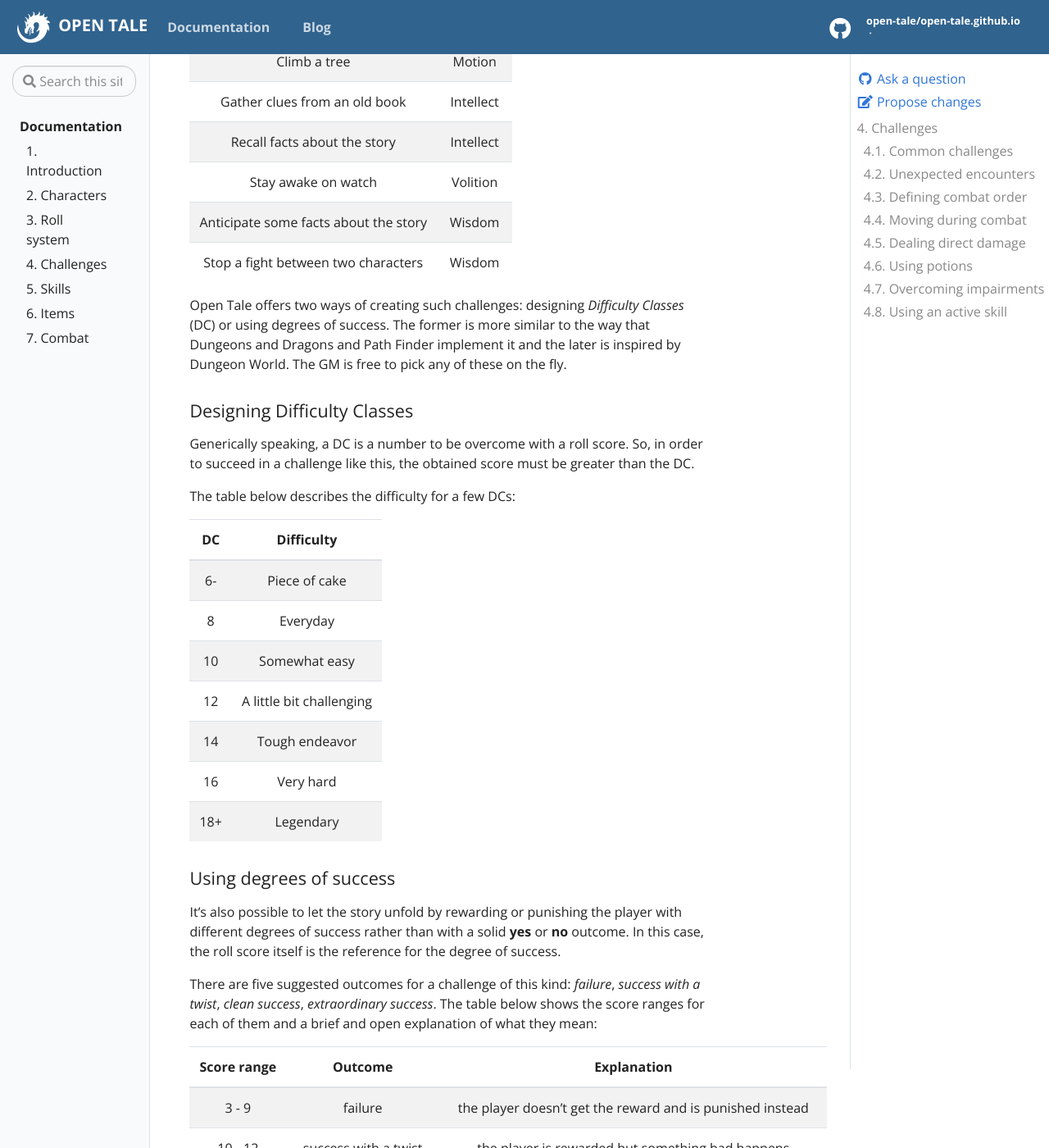
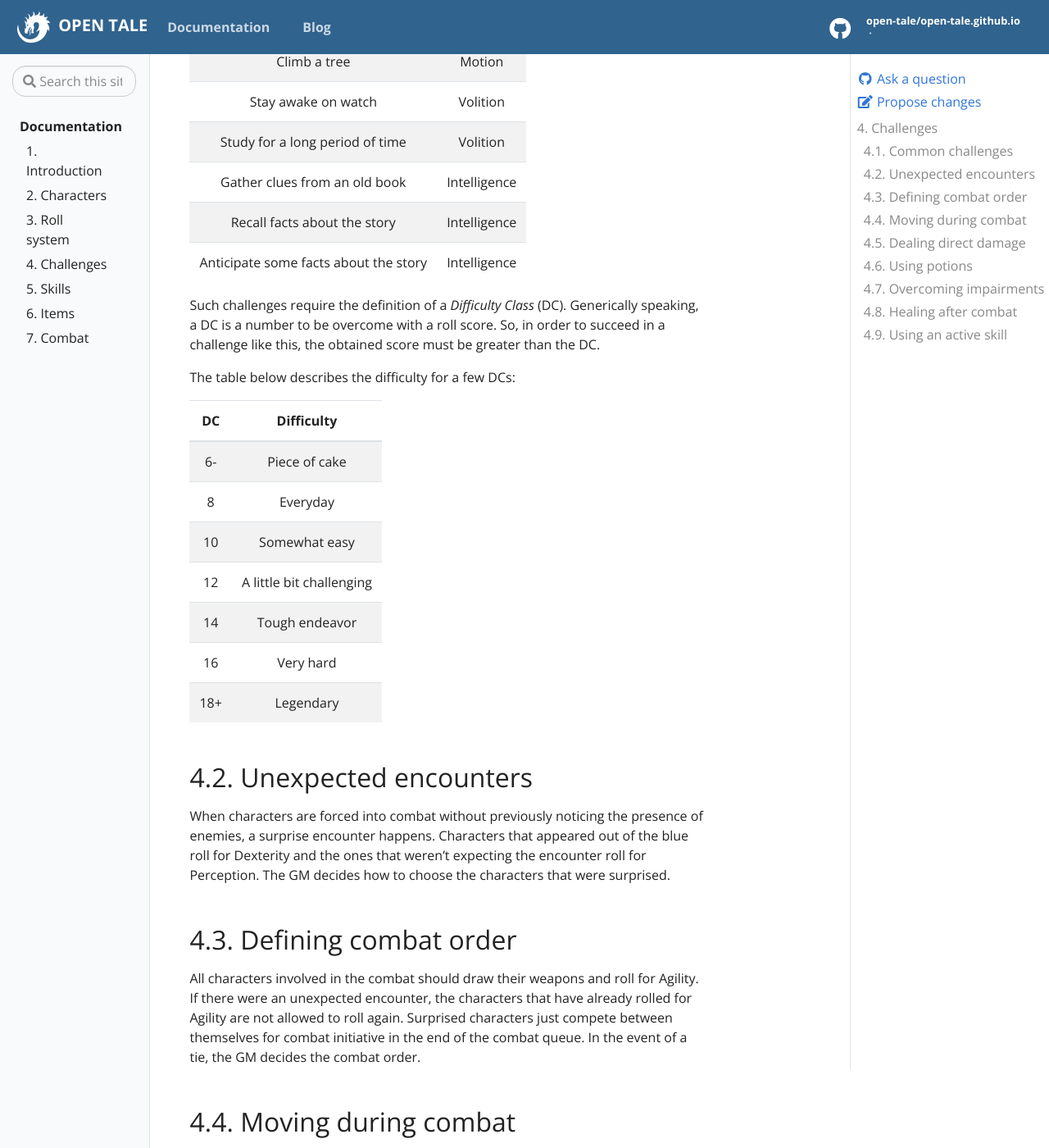
Before and after one commit to open-tale/open-tale.github.io, a Jekyll site: the page built from _docs/04-challenges.md, in a window 1280 px wide and 1400 px high, scrolled down 708 px. Shown: the whole window at 82% size. Built offline with Jekyll 4.4.1, drawn with Linux system fonts in a browser that asks for light colours; some of the changed text lies outside the part shown.

Commit message:
more/better content

```diff
--- a/_docs/04-challenges.md
+++ b/_docs/04-challenges.md
@@ -18,28 +18,22 @@ perception!". Here we have some examples of common challenges:
 | Challenge | Roll for
 |:-:|:-:
 | Pick a lock | Dexterity
-| Sneak and listen to a dialogue | Dexterity
+| Sneak in and listen to a dialogue | Dexterity
 | Break a door | Strength
 | Move a rigid lever | Strength
 | Slide below a closing gate | Motion
 | Jump over a chasm | Motion
 | Climb a tree | Motion
-| Gather clues from an old book | Intellect
-| Recall facts about the story | Intellect
 | Stay awake on watch | Volition
-| Anticipate some facts about the story | Wisdom
-| Stop a fight between two characters | Wisdom
+| Study for a long period of time | Volition
+| Gather clues from an old book | Intelligence
+| Recall facts about the story | Intelligence
+| Anticipate some facts about the story | Intelligence
 
-Open Tale offers two ways of creating such challenges: designing *Difficulty
-Classes* (DC) or using degrees of success. The former is more similar to the way
-that Dungeons and Dragons and Path Finder implement it and the later is inspired
-by Dungeon World. The GM is free to pick any of these on the fly.
-
-#### Designing Difficulty Classes
-
-Generically speaking, a DC is a number to be overcome with a roll score. So, in
-order to succeed in a challenge like this, the obtained score must be greater
-than the DC.
+Such challenges require the definition of a *Difficulty Class* (DC). Generically
+speaking, a DC is a number to be overcome with a roll score. So, in order to
+succeed in a challenge like this, the obtained score must be greater than the
+DC.
 
 The table below describes the difficulty for a few DCs:
 
@@ -52,25 +46,6 @@ The table below describes the difficulty for a few DCs:
 | 14 | Tough endeavor
 | 16 | Very hard
 | 18+ | Legendary
-
-#### Using degrees of success
-
-It's also possible to let the story unfold by rewarding or punishing the player
-with different degrees of success rather than with a solid **yes** or **no**
-outcome. In this case, the roll score itself is the reference for the degree of
-success.
-
-There are five suggested outcomes for a challenge of this kind: *failure*,
-*success with a twist*, *clean success*, *extraordinary success*. The table
-below shows the score ranges for each of them and a brief and open explanation
-of what they mean:
-
-| Score range | Outcome | Explanation
-|:-:|:-:|:-:
-| 3 - 9 | failure | the player doesn't get the reward and is punished instead
-| 10 - 12 | success with a twist | the player is rewarded but something bad happens
-| 13 - 16 | clean success | the player is rewarded and doesn't have to worry afterwards
-| 17 - 21 | extraordinary success | the player is rewarded with more than expected
 
 ## 4.2. Unexpected encounters
 
@@ -147,7 +122,12 @@ for Volition.
 * Otherwise, the character's next roll will be subject to the Disadvantage
 modifier.
 
-## 4.8. Using an active skill
+## 4.8. Healing after combat
+
+After combat, the party can go through a round of healing by rolling for
+Volition. Every character can be healed by one third of the final roll score.
+
+## 4.9. Using an active skill
 
 The potence of an active skill is represented by its *Skill Power* (SP), which
 depends on the attribute to roll for. Such attribute can be one of the
```
Also changed, not shown: _docs/02-characters.md (+3 -4 lines), _docs/03-roll-system.md (+4 -12 lines), _docs/05-skills.md (+40 -19 lines), _docs/07-combat.md (+3 -3 lines).
